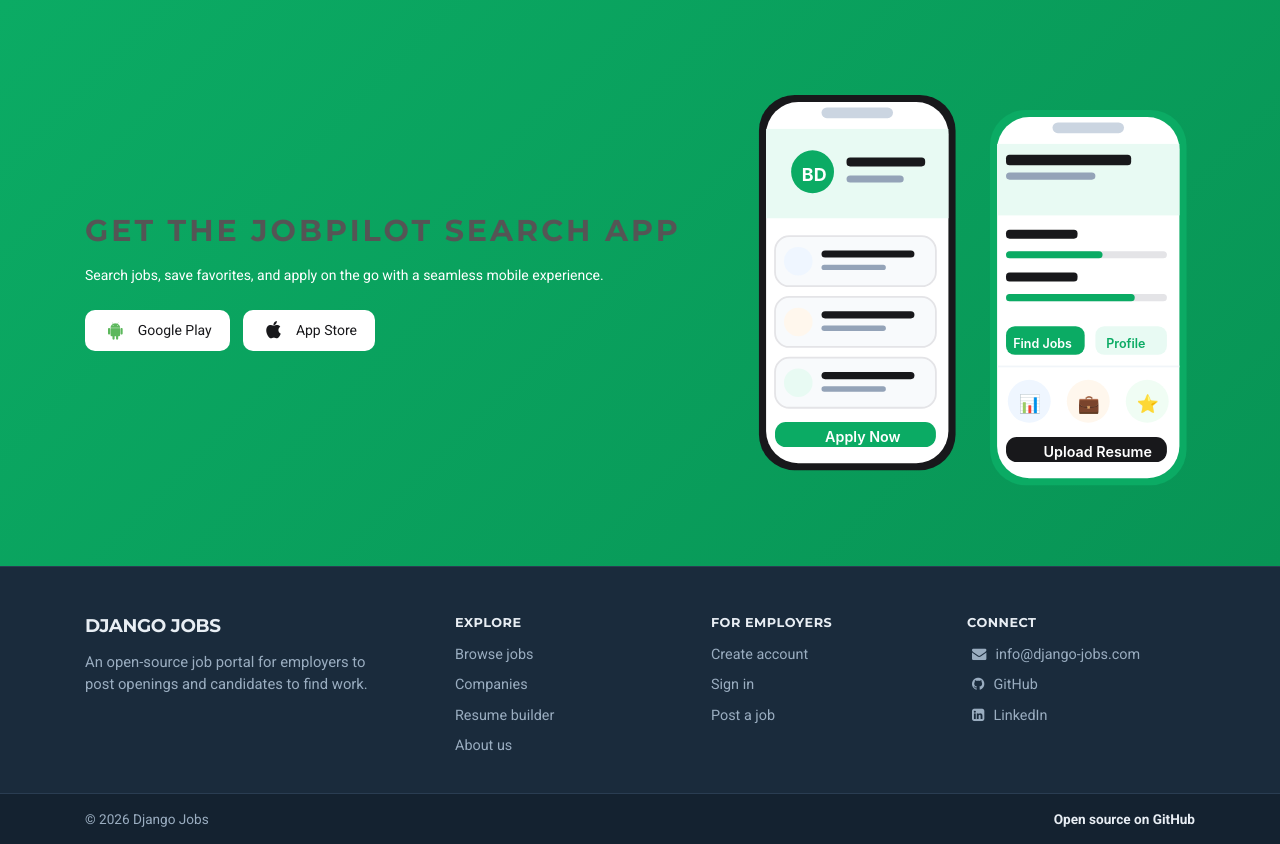
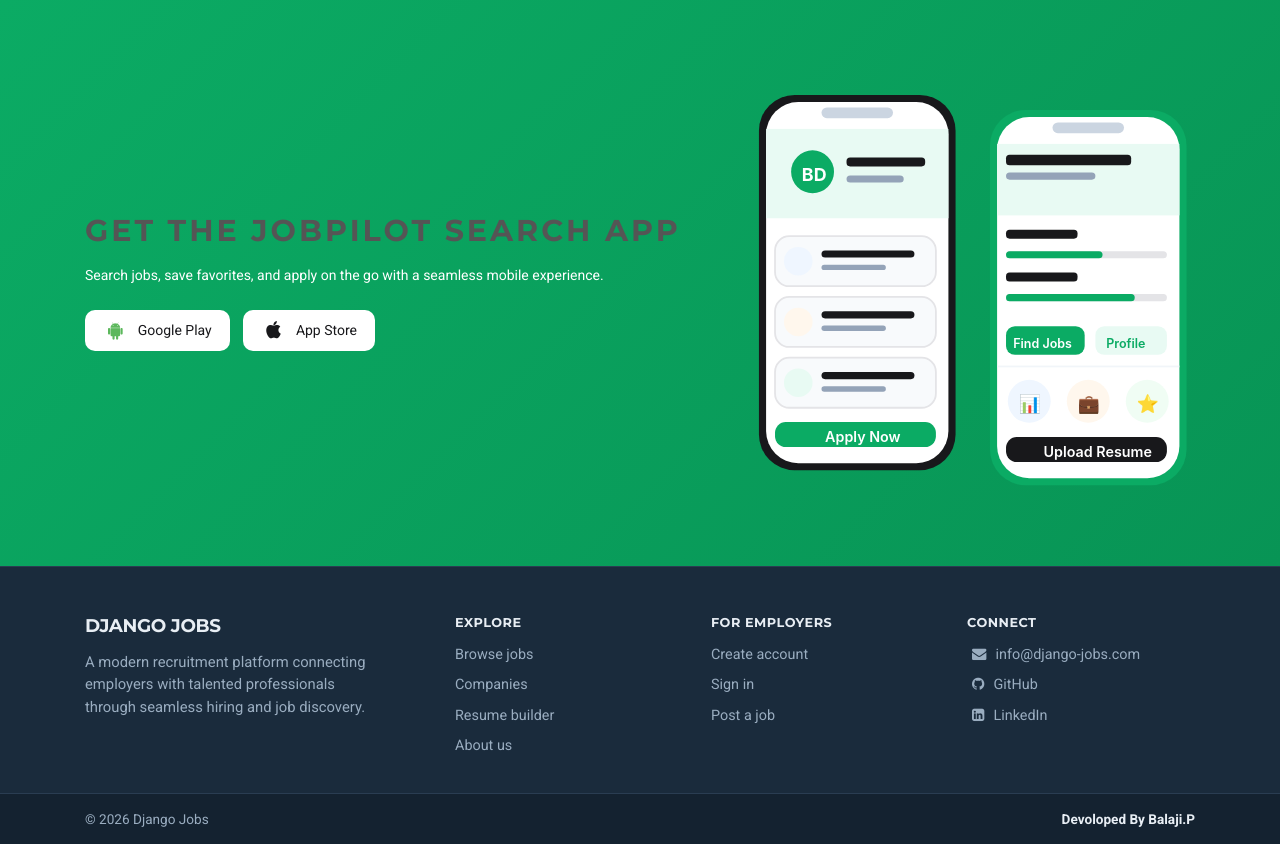
Before and after one commit to b8024757-droid/Django-Job-Portal, a Django app: template templates/home.html in a window 1280 px wide. Shown: the part 2952-3796 px from the top of the page. Run offline with Django 3.2, Linux system fonts and the light colour scheme; the template is opened without the code that fills it, so the values that code supplies are empty; parts of the project's set-up code (start-up, migrations or seed data) failed here and were passed over; some libraries are stand-ins or nearby versions.

Commit message:
Update base.html

```diff
--- a/templates/base.html
+++ b/templates/base.html
@@ -194,7 +194,7 @@
             <div class="site-footer__grid">
                 <div class="site-footer__brand">
                     <h2>Django Jobs</h2>
-                    <p>An open-source job portal for employers to post openings and candidates to find work.</p>
+                    <p>A modern recruitment platform connecting employers with talented professionals through seamless hiring and job discovery.</p>
                 </div>
                 <div>
                     <h3>Explore</h3>
@@ -217,17 +217,17 @@
                     <h3>Connect</h3>
                     <ul class="site-footer__links">
                         <li>
-                            <a href="mailto:info@django-jobs.com">
+                            <a href="mailto:b8024757@gmail.com">
                                 <i class="fa fa-envelope" aria-hidden="true"></i> info@django-jobs.com
                             </a>
                         </li>
                         <li>
-                            <a href="https://github.com/manjurulhoque/django-job-portal" target="_blank" rel="noopener noreferrer">
+                            <a href="https://github.com/b8024757-droid" target="_blank" rel="noopener noreferrer">
                                 <i class="fa fa-github" aria-hidden="true"></i> GitHub
                             </a>
                         </li>
                         <li>
-                            <a href="https://www.linkedin.com/company/django-jobs" target="_blank" rel="noopener noreferrer">
+                            <a href="https://www.linkedin.com/in/balaji-p-3242b9326?utm_source=share_via&utm_content=profile&utm_medium=member_ios" target="_blank" rel="noopener noreferrer">
                                 <i class="fa fa-linkedin-square" aria-hidden="true"></i> LinkedIn
                             </a>
                         </li>
@@ -240,7 +240,7 @@
         <div class="container site-footer__bar-inner">
             <p>&copy; {% now "Y" %} Django Jobs</p>
             <a href="https://github.com/manjurulhoque/django-job-portal" target="_blank" rel="noopener noreferrer">
-                Open source on GitHub
+                Devoloped By Balaji.P
             </a>
         </div>
     </div>
```
